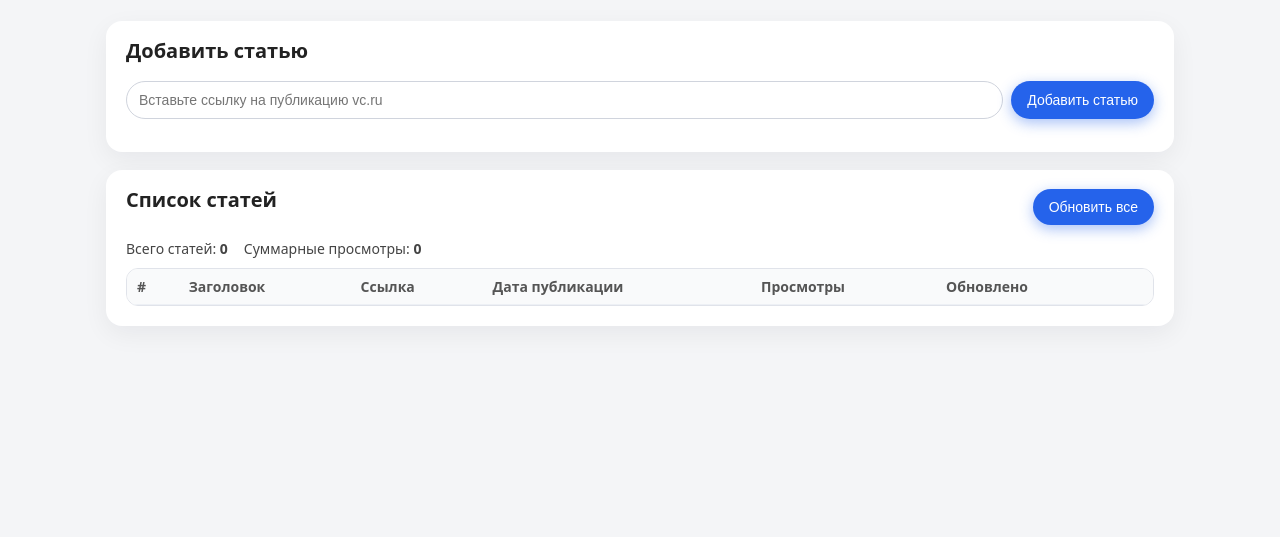
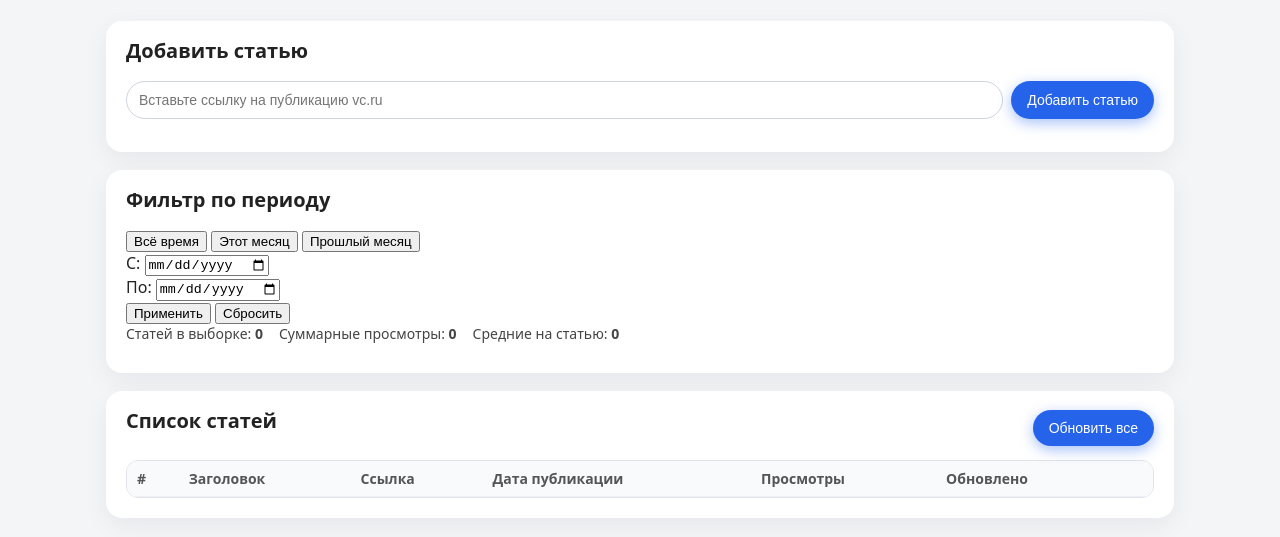
Before and after one commit to Mixail-Troshin/post-static, a website: page public/index.html in a window 1280 px wide. Shown: the part 91-628 px from the top of the page. Drawn offline with Linux system fonts and the light colour scheme; no server answers.

Commit message:
Update index.html

```diff
--- a/public/index.html
+++ b/public/index.html
@@ -27,13 +27,40 @@
     </section>
 
     <section class="card">
+      <div class="filters-header">
+        <h2>Фильтр по периоду</h2>
+        <div class="quick-filters">
+          <button type="button" class="chip" data-filter="all">Всё время</button>
+          <button type="button" class="chip" data-filter="this-month">Этот месяц</button>
+          <button type="button" class="chip" data-filter="last-month">Прошлый месяц</button>
+        </div>
+      </div>
+      <div class="filters-row">
+        <div class="field">
+          <label for="filter-from">С:</label>
+          <input type="date" id="filter-from" />
+        </div>
+        <div class="field">
+          <label for="filter-to">По:</label>
+          <input type="date" id="filter-to" />
+        </div>
+        <div class="field field-buttons">
+          <button type="button" id="apply-filter">Применить</button>
+          <button type="button" id="reset-filter" class="secondary">Сбросить</button>
+        </div>
+      </div>
+
+      <div class="summary">
+        <span>Статей в выборке: <strong id="total-articles">0</strong></span>
+        <span>Суммарные просмотры: <strong id="total-views">0</strong></span>
+        <span>Средние на статью: <strong id="avg-views">0</strong></span>
+      </div>
+    </section>
+
+    <section class="card">
       <div class="table-header">
         <h2>Список статей</h2>
         <button id="refresh-all">Обновить все</button>
-      </div>
-      <div class="summary">
-        <span>Всего статей: <strong id="total-articles">0</strong></span>
-        <span>Суммарные просмотры: <strong id="total-views">0</strong></span>
       </div>
       <div class="table-wrapper">
         <table id="articles-table">
```
